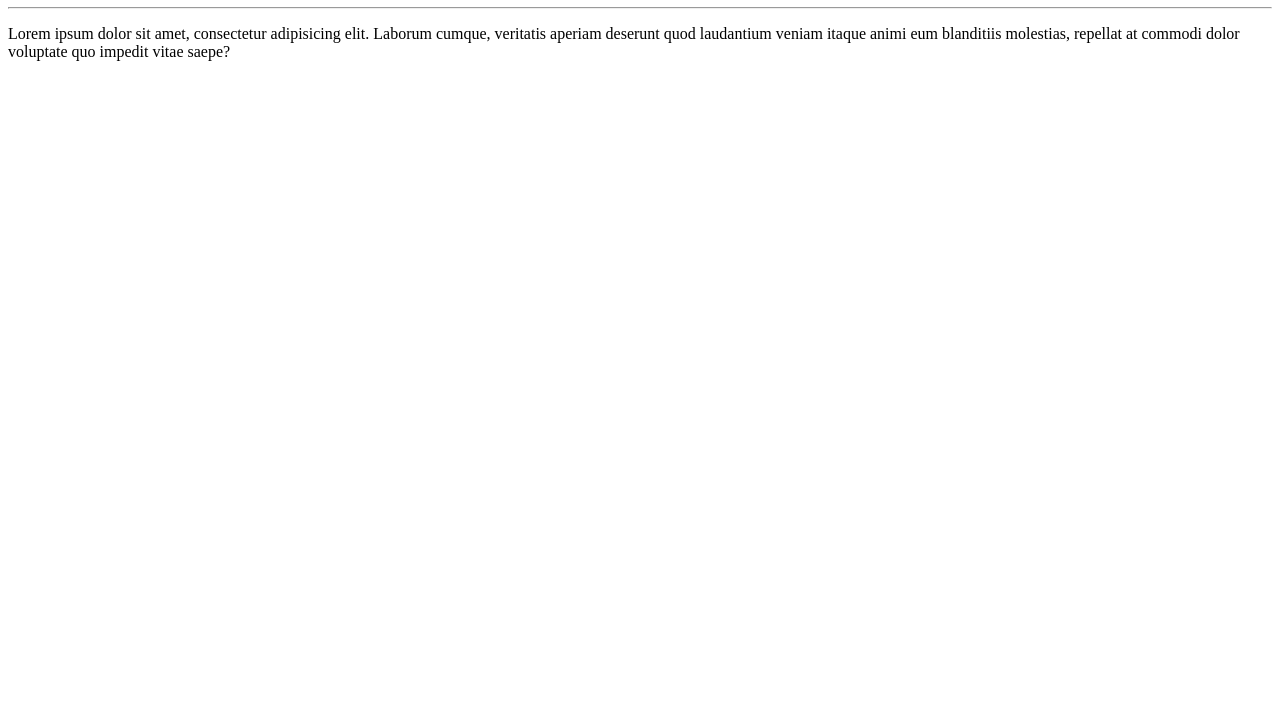
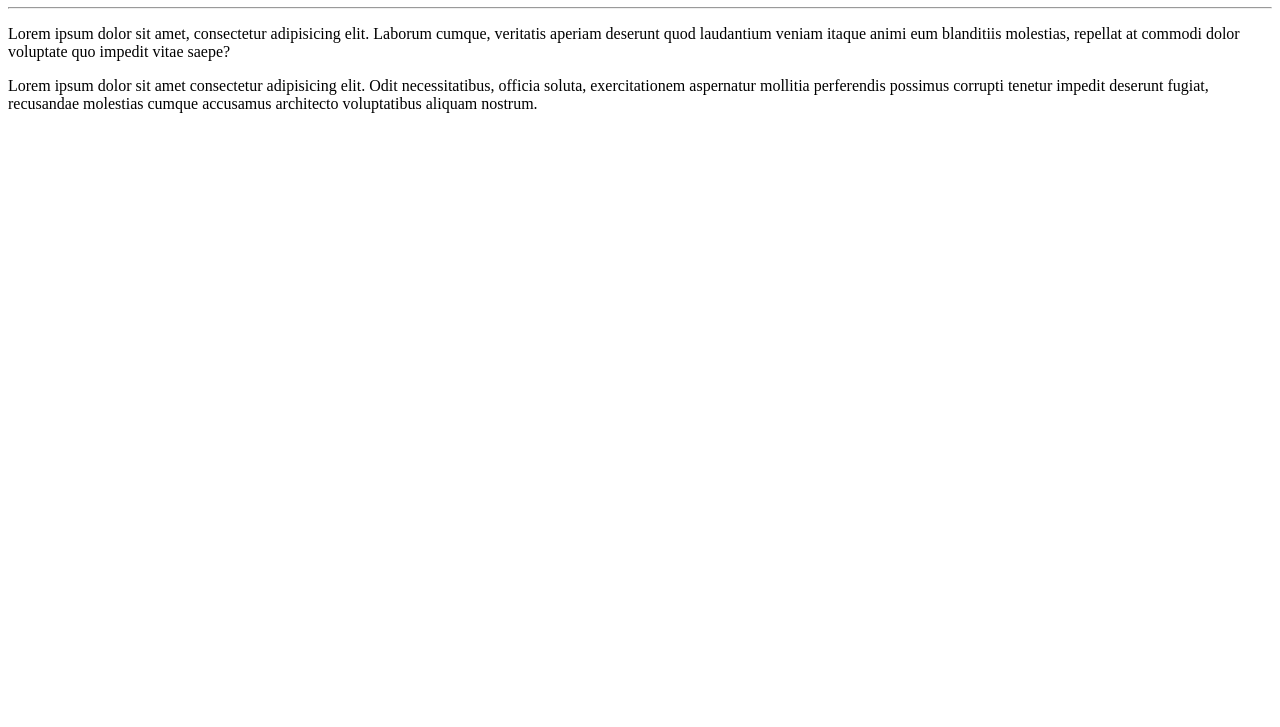
Before and after one commit to RonildoNascimento/Ola-Mundo, a plain HTML site: page site-exemplo/index.html in a window 1280 px wide. Shown: the part 73-800 px from the top of the page. Drawn offline with Linux system fonts and the light colour scheme.

Commit message:
Adicionei um parágrafo

```diff
--- a/site-exemplo/index.html
+++ b/site-exemplo/index.html
@@ -9,6 +9,7 @@
     <h1>Olá, Mundo!</h1>
     <hr>
     <p>Lorem ipsum dolor sit amet, consectetur adipisicing elit. Laborum cumque, veritatis aperiam deserunt quod laudantium veniam itaque animi eum blanditiis molestias, repellat at commodi dolor voluptate quo impedit vitae saepe?</p>
+    <p>Lorem ipsum dolor sit amet consectetur adipisicing elit. Odit necessitatibus, officia soluta, exercitationem aspernatur mollitia perferendis possimus corrupti tenetur impedit deserunt fugiat, recusandae molestias cumque accusamus architecto voluptatibus aliquam nostrum.</p>
 
 </body>
 </html>
```
